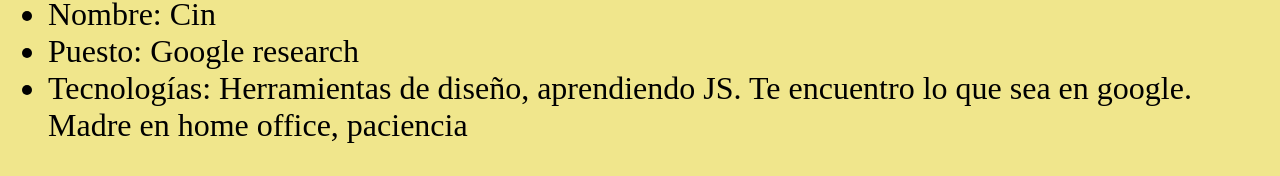
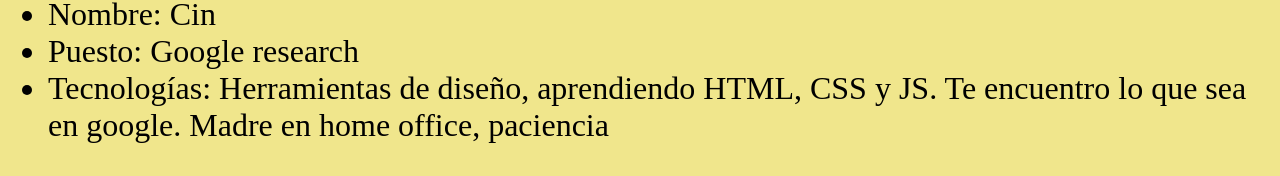
Before and after one commit to argentina-programa/lista-devs, a plain HTML site: page index.html in a window 1280 px wide. Shown: the part 1206-1382 px from the top of the page. Drawn offline with Linux system fonts and the light colour scheme.

Commit message:
Update index.html

```diff
--- a/index.html
+++ b/index.html
@@ -40,7 +40,7 @@
       <img id="imagencin" src="https://media-exp1.licdn.com/dms/image/C4D03AQHXwwCa9Ruq8Q/profile-displayphoto-shrink_200_200/0/1517236836386?e=1614211200&v=beta&t=5jmzENJGe3eDUBH0jvGHi4gDiD93kkGZTx3l-joTbiI" />
       <li>Nombre: Cin</li>
       <li>Puesto: Google research</li>
-      <li>Tecnologías: Herramientas de diseño, aprendiendo JS. Te encuentro lo que sea en google. Madre en home office, paciencia</li>
+      <li>Tecnologías: Herramientas de diseño, aprendiendo HTML, CSS y JS. Te encuentro lo que sea en google. Madre en home office, paciencia</li>
     </ul>
   </div>
 </body>
```
